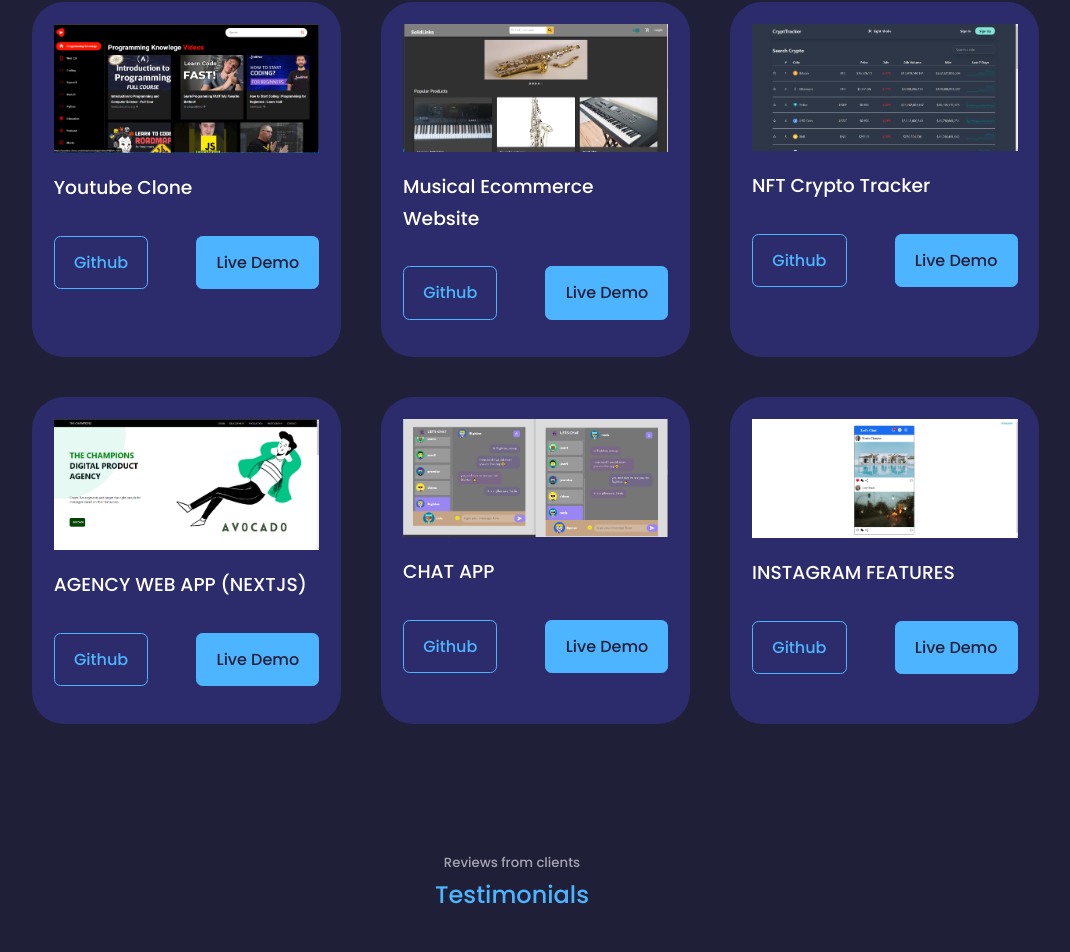
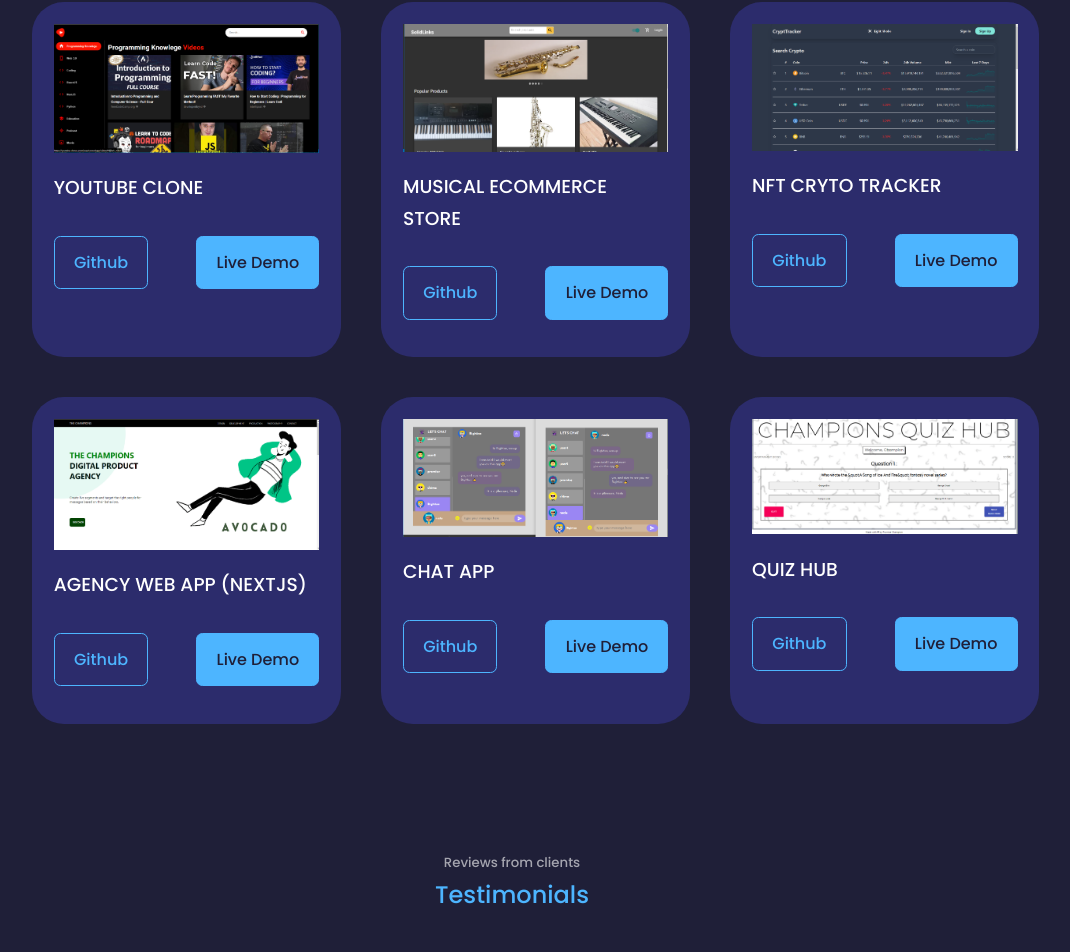
Before and after one commit to Promisead/portfolio_react, a React (Create React App) app: page / in a window 1280 px wide. Shown: the part 3227-4179 px from the top of the page, without its empty margins (128-1198 px from the left). Built offline with nearby package versions, Linux system fonts and the light colour scheme; a web font is replaced by a local one.

Commit message:
Quiz Update

```diff
--- a/src/components/portfolio/Portfolio.jsx
+++ b/src/components/portfolio/Portfolio.jsx
@@ -11,21 +11,21 @@ const data = [
   {
     id: 1,
     image: IMG1,
-    title: 'Youtube Clone',
+    title: 'YOUTUBE CLONE',
     github: 'https://github.com/Promisead/youtube_clone2',
     demo: 'https://youtube-clone-promisead.vercel.app/',
   },
   {
     id: 2,
     image: IMG2,
-    title: 'Musical Ecommerce Website',
+    title: 'MUSICAL ECOMMERCE STORE',
     github: 'https://github.com/Promisead/cloudinary-ecommerce',
     demo: 'https://solidlinks.vercel.app/',
   },
   {
     id: 3,
     image: IMG3,
-    title: 'NFT Crypto Tracker',
+    title: 'NFT CRYTO TRACKER',
     github: 'https://github.com/Promisead/crypto_tracker',
     demo: 'https://crypto-tracker-phi-five.vercel.app/',
   },
@@ -46,9 +46,9 @@ const data = [
   {
     id: 6,
     image: IMG6,
-    title: 'INSTAGRAM FEATURES',
-    github: 'https://github.com/Promisead/chatapp_instagram_features',
-    demo: '#',
+    title: 'QUIZ HUB',
+    github: 'https://github.com/Promisead/simple-quiz-mui',
+    demo: 'https://simple-quiz-peach.vercel.app/',
   },
 ];
 
```
Also changed, not shown: src/assets/portfolio6.png.
